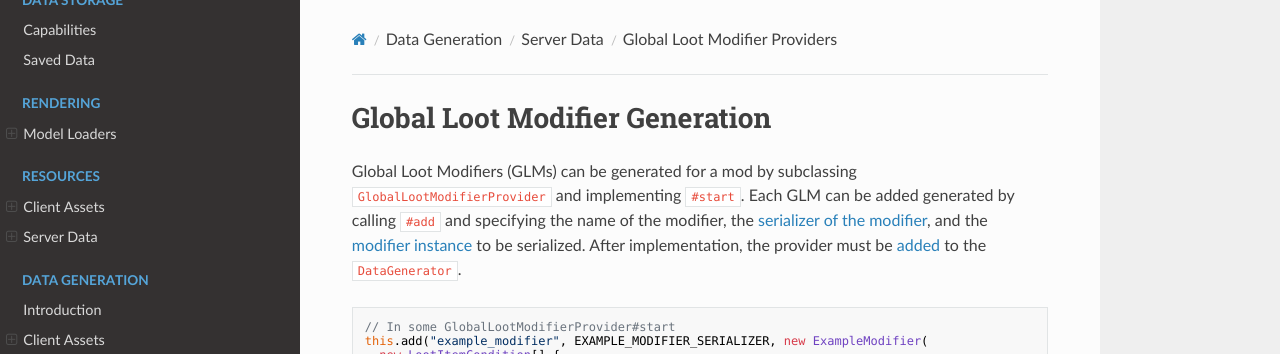
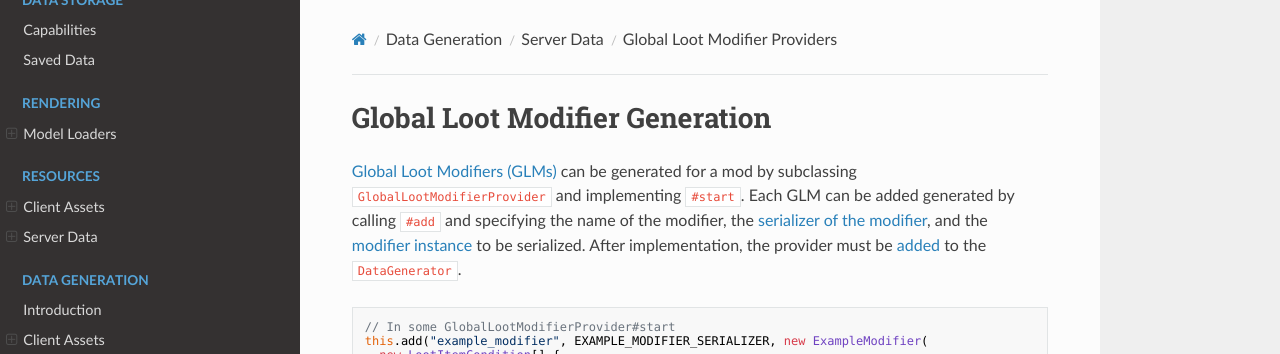
Before and after one commit to MinecraftForge/Documentation, an MkDocs documentation site: the page built from docs/datagen/server/glm.md, in a window 1280 px wide. Shown: the top 354 px of the page. Built offline with MkDocs 1.6.1, drawn with Linux system fonts in a browser that asks for light colours; nearby versions of some CDN libraries; part of the change alters nothing that is shown.

Commit message:
Link to GLM page

````diff
--- a/docs/datagen/server/glm.md
+++ b/docs/datagen/server/glm.md
@@ -1,7 +1,7 @@
 Global Loot Modifier Generation
 ===============================
 
-Global Loot Modifiers (GLMs) can be generated for a mod by subclassing `GlobalLootModifierProvider` and implementing `#start`. Each GLM can be added generated by calling `#add` and specifying the name of the modifier, the [serializer of the modifier][serializer], and the [modifier instance][instance] to be serialized. After implementation, the provider must be [added][datagen] to the `DataGenerator`.
+[Global Loot Modifiers (GLMs)][glm] can be generated for a mod by subclassing `GlobalLootModifierProvider` and implementing `#start`. Each GLM can be added generated by calling `#add` and specifying the name of the modifier, the [serializer of the modifier][serializer], and the [modifier instance][instance] to be serialized. After implementation, the provider must be [added][datagen] to the `DataGenerator`.
 
 ```java
 // In some GlobalLootModifierProvider#start
@@ -15,6 +15,7 @@ this.add("example_modifier", EXAMPLE_MODIFIER_SERIALIZER, new ExampleModifier(
 ));
 ```
 
+[glm]: ../../resources/server/glm.md
 [serializer]: ../../resources/server/glm.md#globallootmodifierserializer
 [instance]: ../../resources/server/glm.md#igloballootmodifier
 [datagen]: ../index.md#data-providers
````
